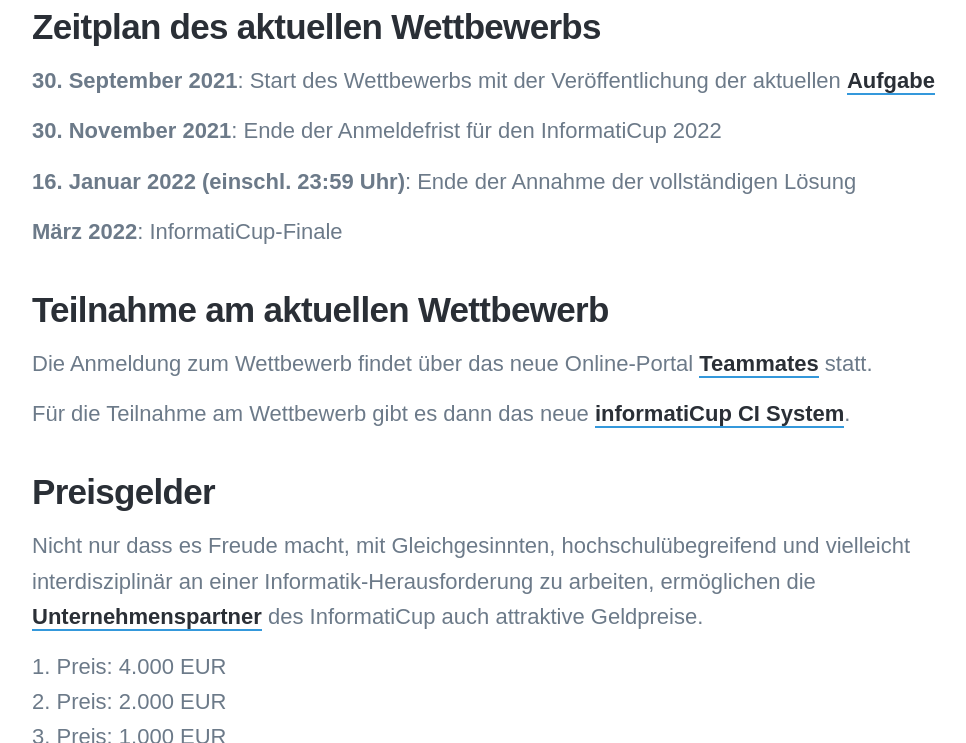
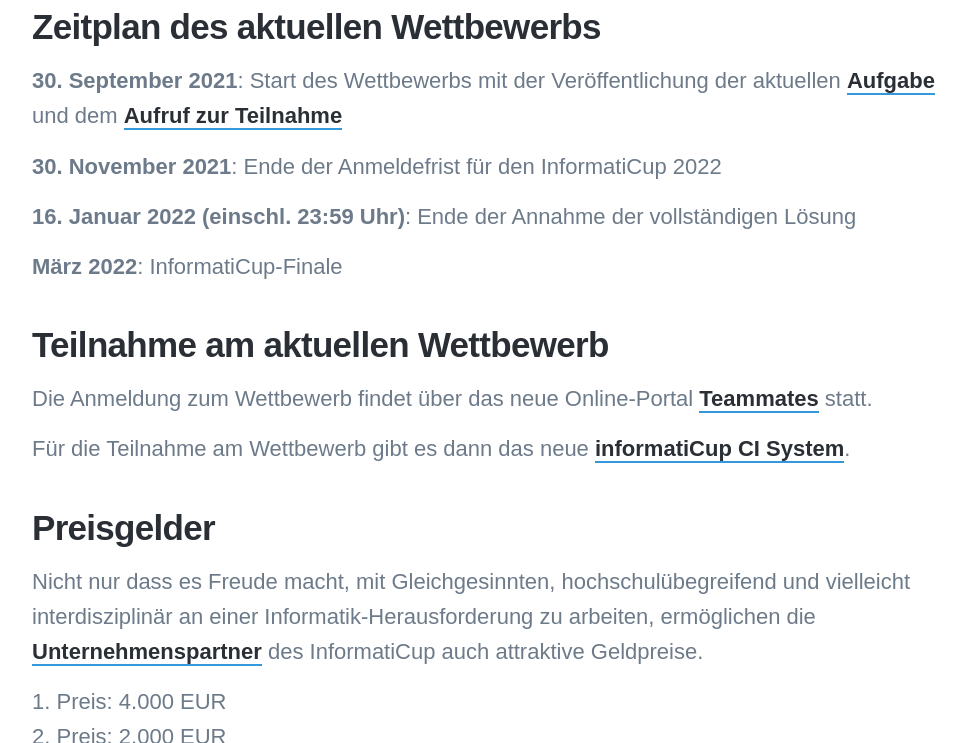
Before and after one commit to informatiCup/informaticup.github.io, a Jekyll site: the page built from _competition/20-current.md, in a window 1280 px wide and 900 px high, scrolled down 484 px, cut to the strip 157-900 px from the top of the window. Shown: the whole strip, without its empty margins (138-1104 px from the left). Built offline with Jekyll 4.4.1, drawn with Linux system fonts in a browser that asks for light colours; nearby versions of some CDN libraries; some web fonts are replaced.

Commit message:
Update 20-current.md

```diff
--- a/_competition/20-current.md
+++ b/_competition/20-current.md
@@ -8,7 +8,7 @@
 
 ## Zeitplan des aktuellen Wettbewerbs
 
-**30\. September 2021**: Start des Wettbewerbs mit der Veröffentlichung der aktuellen [Aufgabe](/challenges/abfahrt)
+**30\. September 2021**: Start des Wettbewerbs mit der Veröffentlichung der aktuellen [Aufgabe](/challenges/abfahrt) und dem [Aufruf zur Teilnahme](https://github.com/informatiCup/informatiCup2022/blob/main/cfp-InformatiCup_2022.pdf)
 
 **30\. November 2021**: Ende der Anmeldefrist für den InformatiCup 2022
 
```
